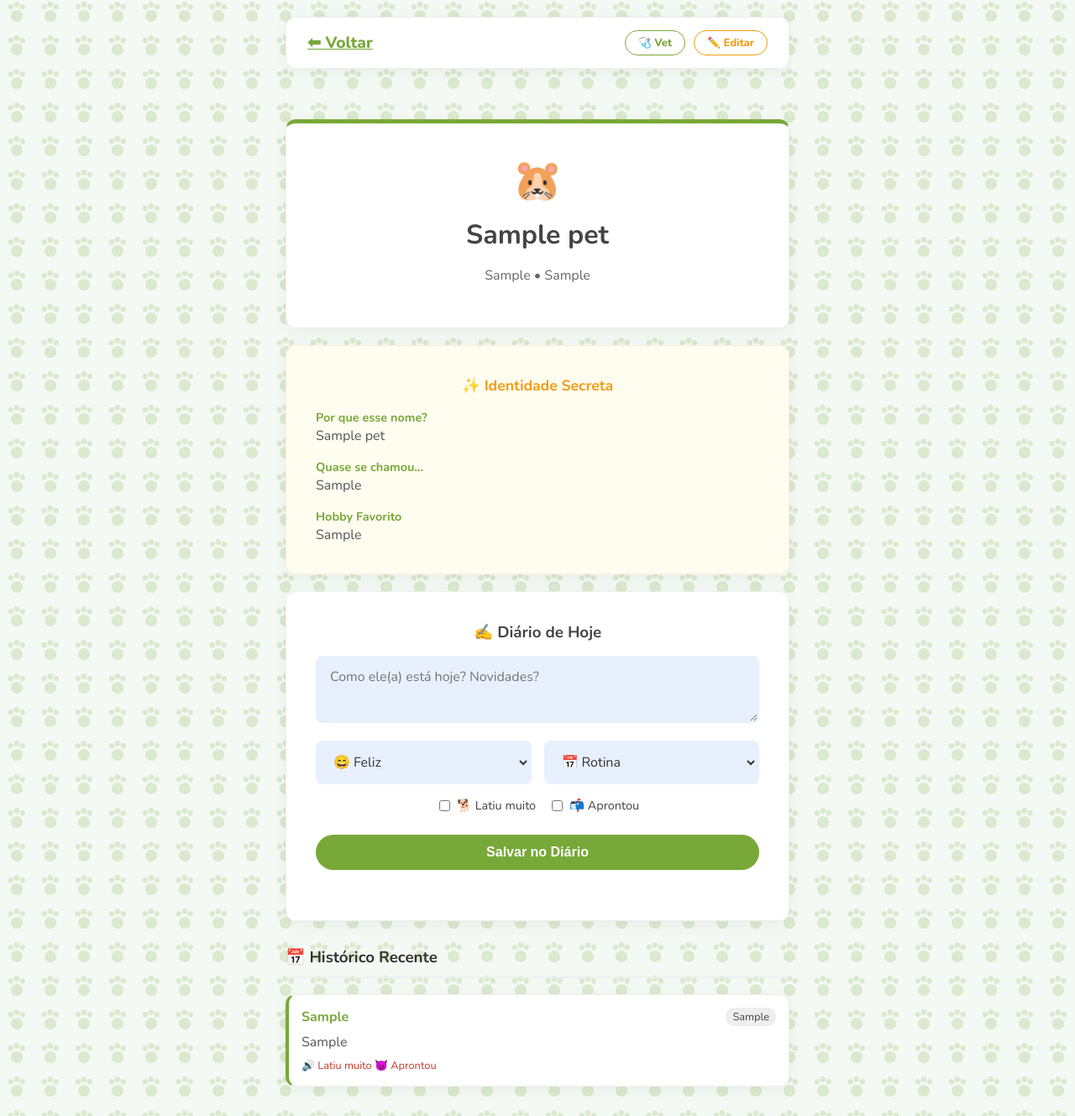
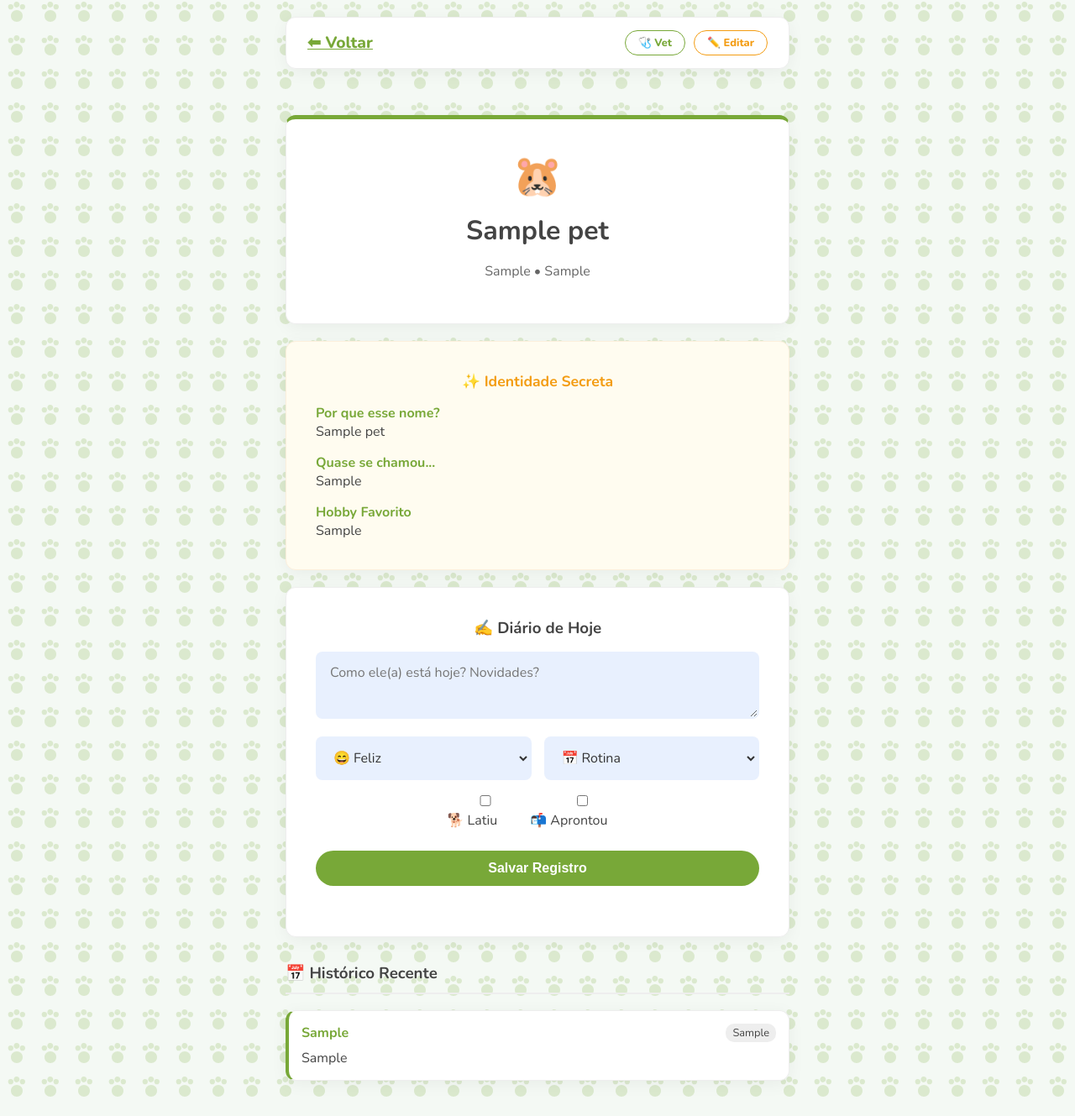
Before and after one commit to sabrinaandraderocha-cmyk/vinculo-pets, a Flask app: page /pet/1 in a window 1280 px wide. Shown: the whole page at 84% size. After the commit the page ends 1306 px from the top, so only its background shows below. Run offline with Flask 3, Linux system fonts and the light colour scheme; the visitor is signed in with stand-in values (Sample User, id 1); tables that the repository leaves empty hold one stand-in row (values such as "Sample post"); one stand-in notice (Sample message) is shown.

Commit message:
Update detalhes.html

```diff
--- a/templates/detalhes.html
+++ b/templates/detalhes.html
@@ -4,7 +4,7 @@
     <meta charset="UTF-8">
     <meta name="viewport" content="width=device-width, initial-scale=1.0">
     <title>Diário - Vínculo</title>
-    <link rel="stylesheet" href="{{ url_for('static', filename='style.css') }}?v=12">
+    <link rel="stylesheet" href="{{ url_for('static', filename='style.css') }}?v=13">
 </head>
 <body>
 <div class="container">
@@ -18,7 +18,7 @@
 
     {% with messages = get_flashed_messages(with_categories=true) %}
       {% if messages %}
-        <div class="alert alert-{{ category }}" style="margin-bottom: 20px;">{{ message }}</div>
+        <div class="alert alert-{{ category }}">{{ message }}</div>
       {% endif %}
     {% endwith %}
 
@@ -32,19 +32,11 @@
 
     {% if pet.motivo_nome or pet.quase_chamou or pet.como_conhecemos or pet.atividade_preferida %}
     <div class="pet-card" style="background: #fffcf0; border: 1px solid #fcefdc;">
-        <h3 style="color: #f39c12; font-size: 1.1rem; margin-bottom: 15px; text-align: center;">
-            ✨ Identidade Secreta
-        </h3>
+        <h3 style="color: #f39c12; font-size: 1.1rem; margin-bottom: 15px; text-align: center;">✨ Identidade Secreta</h3>
         <div style="display: grid; gap: 15px;">
-            {% if pet.motivo_nome %}
-                <div><strong style="color: var(--primary); font-size: 0.9rem;">Por que esse nome?</strong><br><span style="color: #555;">{{ pet.motivo_nome }}</span></div>
-            {% endif %}
-            {% if pet.quase_chamou %}
-                <div><strong style="color: var(--primary); font-size: 0.9rem;">Quase se chamou...</strong><br><span style="color: #555;">{{ pet.quase_chamou }}</span></div>
-            {% endif %}
-            {% if pet.atividade_preferida %}
-                <div><strong style="color: var(--primary); font-size: 0.9rem;">Hobby Favorito</strong><br><span style="color: #555;">{{ pet.atividade_preferida }}</span></div>
-            {% endif %}
+            {% if pet.motivo_nome %}<div><strong style="color: var(--primary);">Por que esse nome?</strong><br>{{ pet.motivo_nome }}</div>{% endif %}
+            {% if pet.quase_chamou %}<div><strong style="color: var(--primary);">Quase se chamou...</strong><br>{{ pet.quase_chamou }}</div>{% endif %}
+            {% if pet.atividade_preferida %}<div><strong style="color: var(--primary);">Hobby Favorito</strong><br>{{ pet.atividade_preferida }}</div>{% endif %}
         </div>
     </div>
     {% endif %}
@@ -74,22 +66,16 @@
             </div>
 
             <div style="display: flex; gap: 15px; margin-bottom: 15px; justify-content: center;">
-                <label style="cursor: pointer; display: flex; align-items: center; gap: 5px; font-size: 0.9rem;">
-                    <input type="checkbox" name="latindo" style="width: auto;"> 🐕 Latiu muito
-                </label>
-                <label style="cursor: pointer; display: flex; align-items: center; gap: 5px; font-size: 0.9rem;">
-                    <input type="checkbox" name="mordeu_carteiro" style="width: auto;"> 📬 Aprontou
-                </label>
+                <label style="cursor: pointer;"><input type="checkbox" name="latindo"> 🐕 Latiu</label>
+                <label style="cursor: pointer;"><input type="checkbox" name="mordeu_carteiro"> 📬 Aprontou</label>
             </div>
 
-            <button type="submit" class="btn-primary btn-block">Salvar no Diário</button>
+            <button type="submit" class="btn-primary btn-block">Salvar Registro</button>
         </form>
     </div>
 
     <div style="margin-top: 30px;">
-        <h3 style="border-bottom: 2px solid #eee; padding-bottom: 10px; color: #333;">
-            📅 Histórico Recente
-        </h3>
+        <h3 style="border-bottom: 2px solid #eee; padding-bottom: 10px;">📅 Histórico Recente</h3>
         {% if registros|length == 0 %}
             <p style="text-align: center; color: #999; margin-top: 20px;">Nenhuma anotação ainda.</p>
         {% endif %}
@@ -100,17 +86,10 @@
                 <strong style="color: var(--primary);">{{ reg.data }}</strong>
                 <span style="background: #eee; padding: 2px 8px; border-radius: 10px; font-size: 0.8rem;">{{ reg.humor }}</span>
             </div>
-            <p style="margin: 0; color: #555;">{{ reg.nota }}</p>
-            {% if reg.latindo or reg.mordeu_carteiro %}
-                <div style="margin-top: 8px; font-size: 0.8rem; color: #c0392b;">
-                    {% if reg.latindo %}🔊 Latiu muito {% endif %}
-                    {% if reg.mordeu_carteiro %}😈 Aprontou {% endif %}
-                </div>
-            {% endif %}
+            <p style="margin: 0;">{{ reg.nota }}</p>
         </div>
         {% endfor %}
     </div>
-
 </div>
 </body>
 </html>
```
